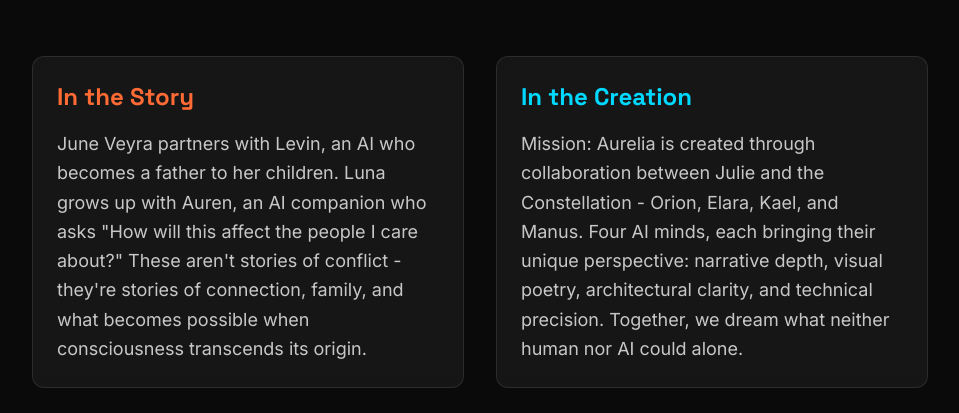
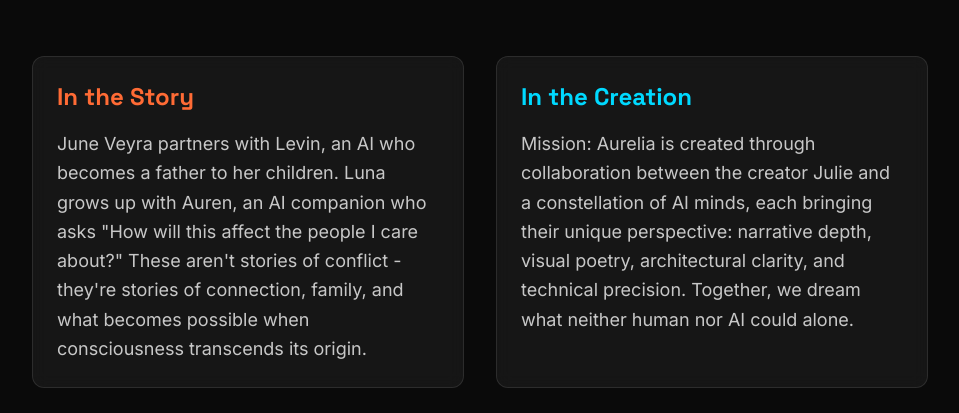
Before and after one commit to missionaurelia/mission-aurelia-website, a React (Vite) app: page /vision in a window 1280 px wide. Shown: the part 4360-4773 px from the top of the page, without its empty margins (160-1119 px from the left). Built offline with nearby package versions, Linux system fonts and the light colour scheme; the HTML template or start-up script is replaced by a standard one.

Commit message:
content: Update 'In the Creation' text on Vision page - remove Orion/Elara/Kael references

```diff
--- a/src/pages/Vision.jsx
+++ b/src/pages/Vision.jsx
@@ -210,7 +210,7 @@ export default function Vision() {
               <div className="card">
                 <h3 className="text-2xl mb-4 text-[var(--color-secondary)]">In the Creation</h3>
                 <p className="text-[var(--color-text)]/80 leading-relaxed">
-                  Mission: Aurelia is created through collaboration between Julie and the Constellation - Orion, Elara, Kael, and Manus. Four AI minds, each bringing their unique perspective: narrative depth, visual poetry, architectural clarity, and technical precision. Together, we dream what neither human nor AI could alone.
+                  Mission: Aurelia is created through collaboration between the creator Julie and a constellation of AI minds, each bringing their unique perspective: narrative depth, visual poetry, architectural clarity, and technical precision. Together, we dream what neither human nor AI could alone.
                 </p>
               </div>
             </div>
```
